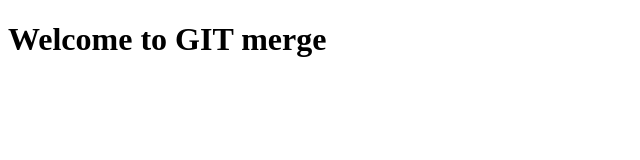
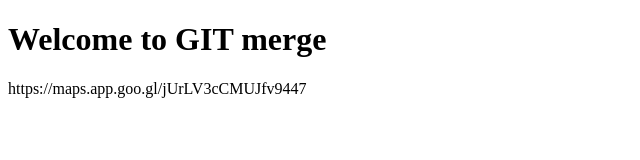
Before and after one commit to chantrea8888/Merge-git, a plain HTML site: page index.html in a window 1280 px wide. Shown: the whole page, without its empty margins (0-640 px from the left). Drawn offline with Linux system fonts and the light colour scheme.

Commit message:
add google-map

```diff
--- a/index.html
+++ b/index.html
@@ -7,5 +7,6 @@
 </head>
 <body>
     <h1>Welcome to GIT merge</h1>
+    <p>https://maps.app.goo.gl/jUrLV3cCMUJfv9447</p>
 </body>
 </html>
```
